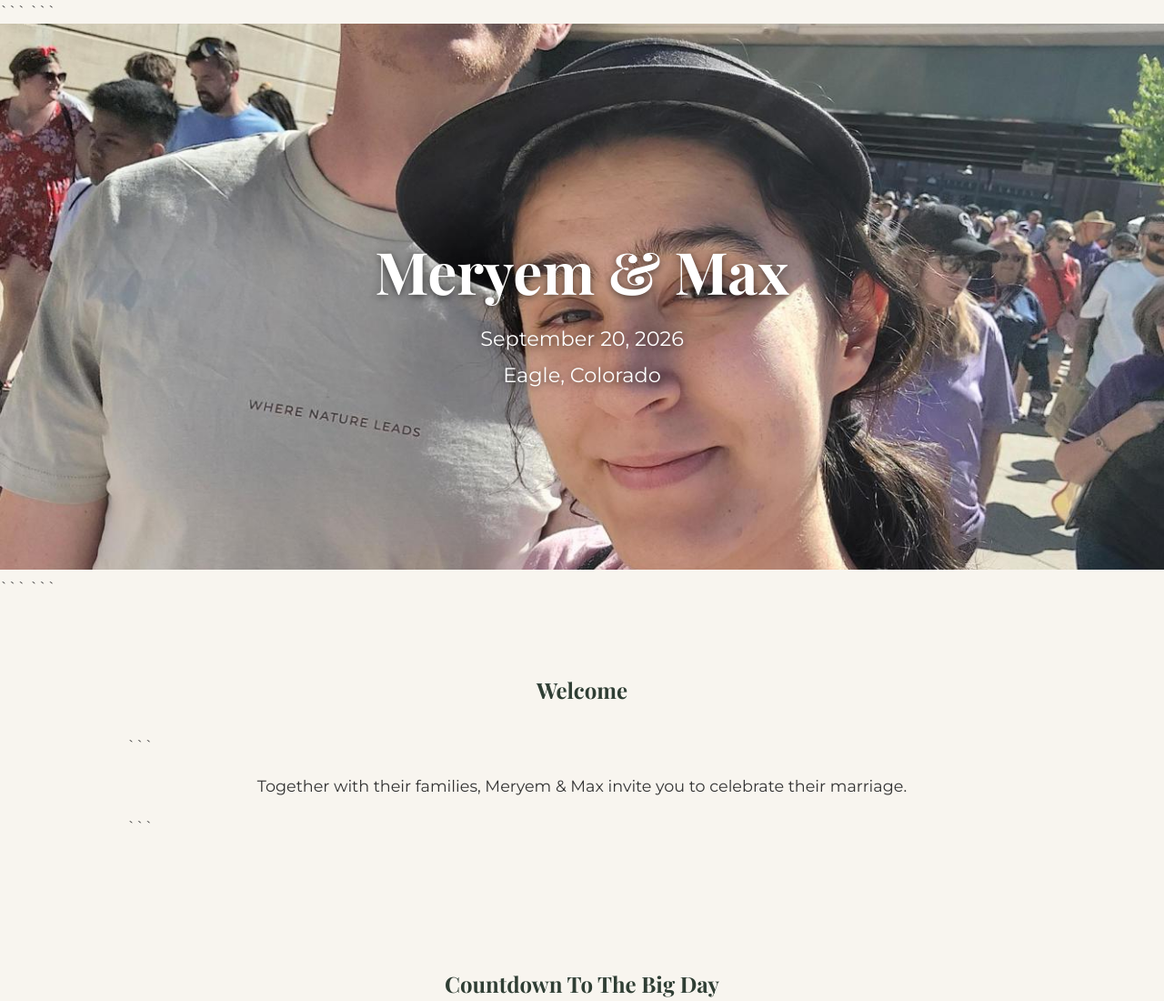
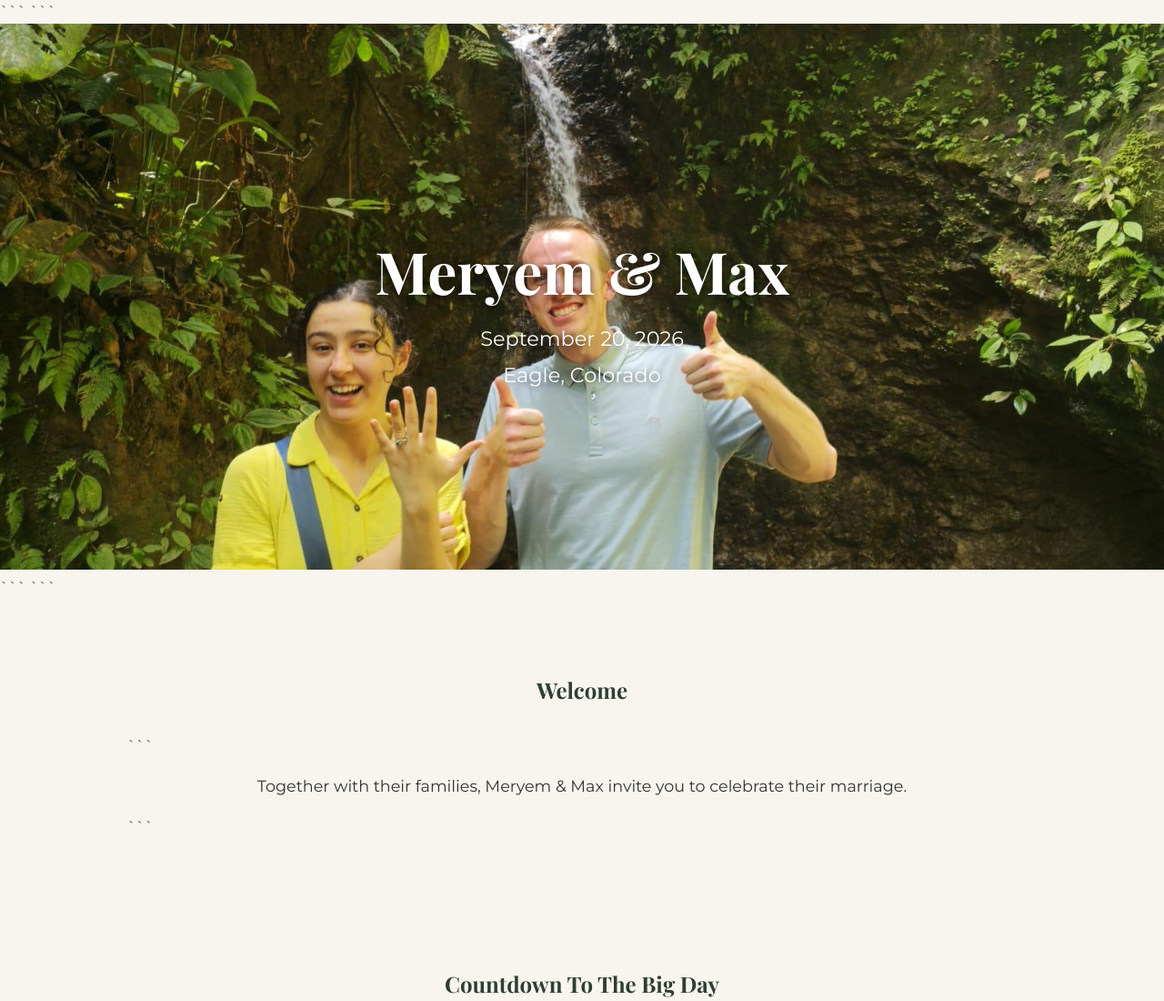
Before and after one commit to myukselNeuro/M-MWedding, a plain HTML site: page index.html in a window 1280 px wide. Shown: the top 1100 px of the page at 91% size. Drawn offline with nearby package versions, Linux system fonts and the light colour scheme.

Commit message:
Update index.html

````diff
--- a/index.html
+++ b/index.html
@@ -16,7 +16,7 @@
 <body>
 
 <header class="hero">
-    <img src="Media (3).jpg" alt="Meryem and Max">
+    <img src="Media (6).jpg" alt="Meryem and Max">
 
 ```
 <div class="overlay">
````
